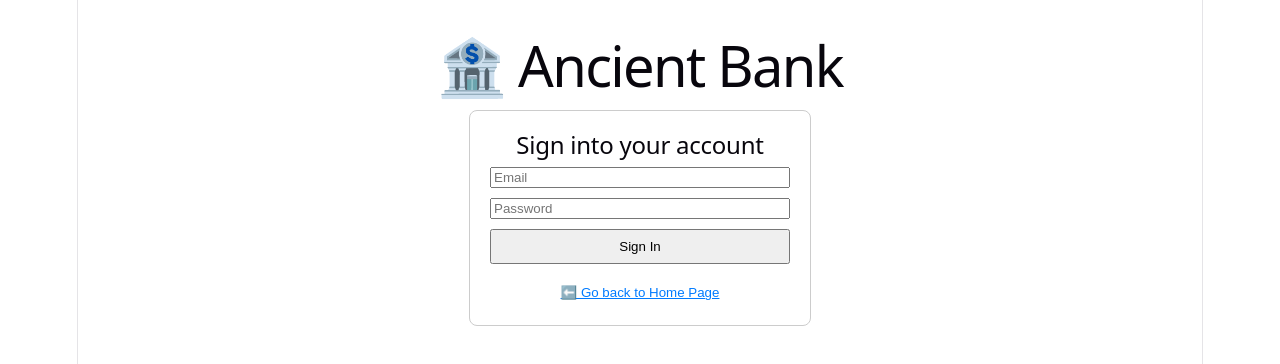
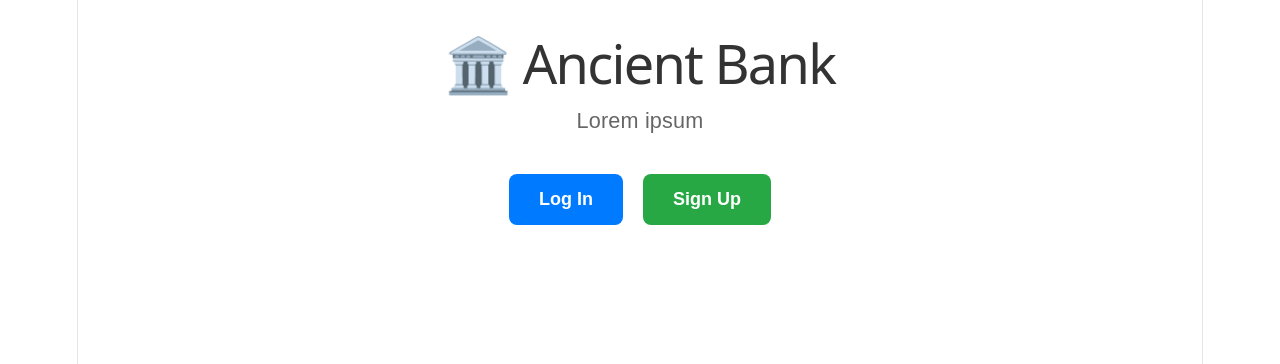
Before and after one commit to rodofrodo/fullstack-banking-app, a React (Vite) app in the folder portfolio-frontend/: page / in a window 1280 px wide. Shown: the top 364 px of the page. Built offline with nearby package versions, Linux system fonts and the light colour scheme.

Commit message:
Modified App.jsx

```diff
--- a/portfolio-frontend/src/App.jsx
+++ b/portfolio-frontend/src/App.jsx
@@ -2,35 +2,45 @@ import { useState } from 'react';
 import './App.css';
 import Login from './Login';
 import Dashboard from './Dashboard';
+import Home from './Home';
+import Register from './Register';
 
 function App() {
     // checking if we have a token
     const [isLoggedIn, setIsLoggedIn] = useState(!!localStorage.getItem('jwt_token'));
+  	const [currentView, setCurrentView] = useState('home'); // also: 'login', 'register'
 
     const handleLogout = () => {
 		localStorage.removeItem('jwt_token'); // getting rid of the token
 		setIsLoggedIn(false); // changing the state to logged-out
+		setCurrentView('home'); // returning to the home view
     };
 
+    if (isLoggedIn) {
 		return (
 		<div style={{ textAlign: 'center', fontFamily: 'sans-serif', padding: '20px' }}>
-			<h1>🏦 Ancient Bank</h1>
-
-			{/* view logic */}
-			{!isLoggedIn ? (
-				// if not logged in, show signing-in view
-				<Login onLoginSuccess={() => setIsLoggedIn(true)} />
-			) : (
-				// if logged in, show the dashboard and a button to log out
-				<div>
+			<h1>🏛️ Ancient Bank</h1>
 			<button onClick={handleLogout} style={{ marginBottom: '20px', padding: '8px', cursor: 'pointer' }}>
 				Log Out
 			</button>
 			<Dashboard />
 		</div>
+		);
+	}
+
+	// else: home, login, register
+	return (
+		<div>
+			{currentView === 'home' && <Home navigateTo={setCurrentView} />}
+			{currentView === 'login' && (
+				<Login
+				onLoginSuccess={() => setIsLoggedIn(true)}
+				navigateTo={setCurrentView} // that allows Login to view home page
+				/>
 			)}
+			{currentView === 'register' && <Register navigateTo={setCurrentView} />}
 		</div>
-    )
+	);
 }
 
 export default App
```
Lines whose indentation alone changed are shown as unchanged.
